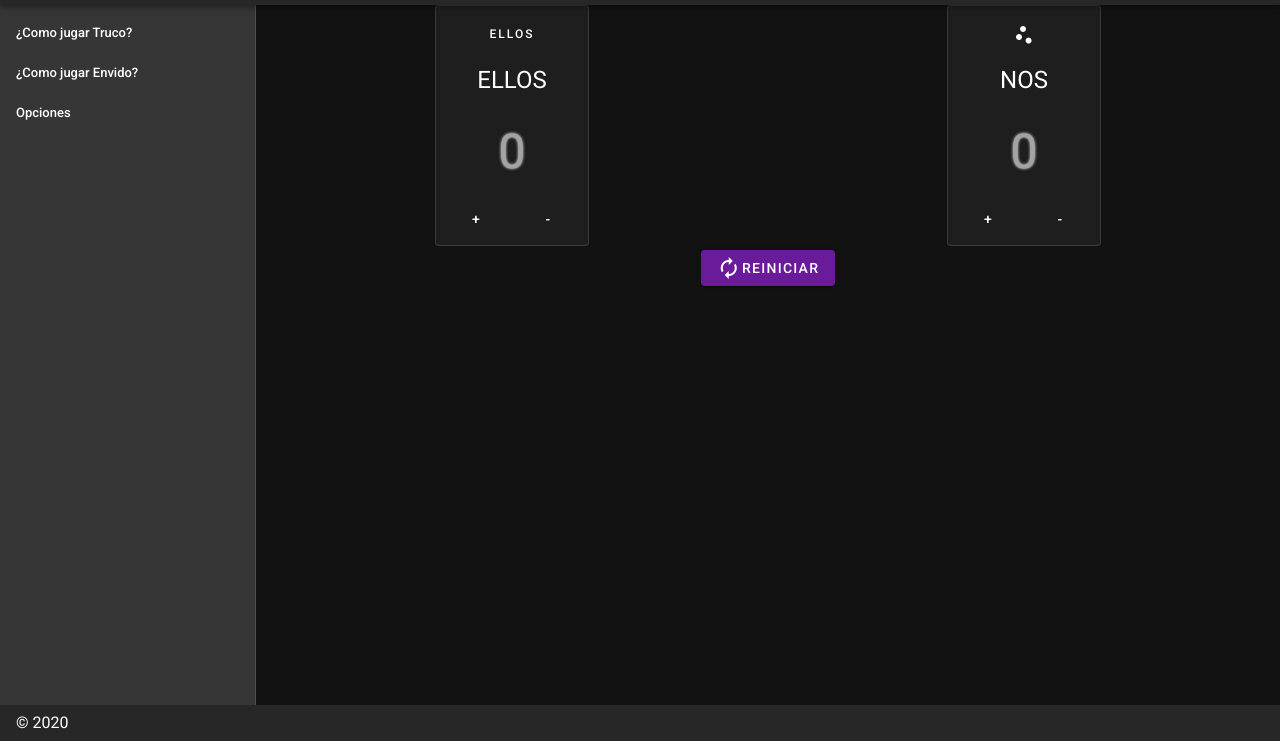
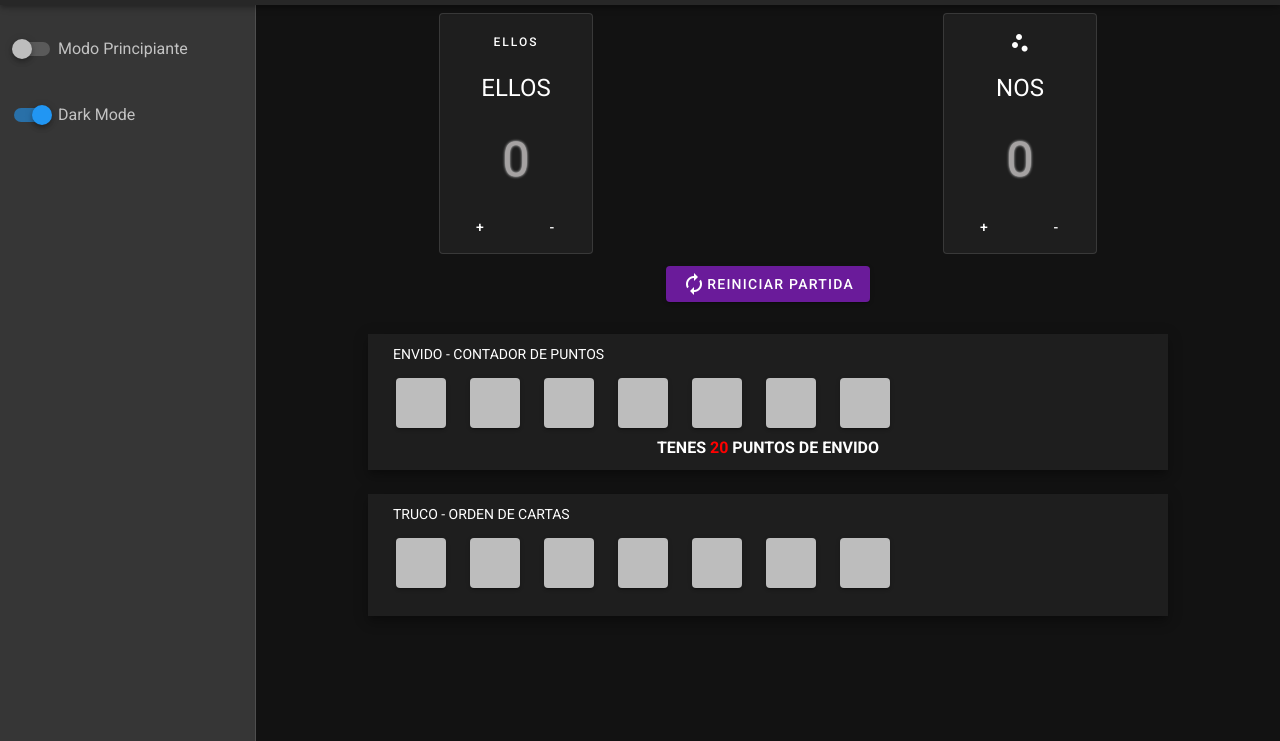
Before and after one commit to conradocanas/Truco-Helper, a plain HTML site: page index.html in a window 1280 px wide. Shown: the part 59-800 px from the top of the page. Drawn offline with nearby package versions, Linux system fonts and the light colour scheme.

Commit message:
Arreglado el switcher de Dark Mode Agregadas las secciones para principiantes Mejoras esteticas general

```diff
--- a/index.html
+++ b/index.html
@@ -12,27 +12,15 @@
 </head>
 <body>
   <div id="app">
-    <v-app id="inspire">
+    <v-app id="inspire" :dark="setTheme">
       <!--Nav-->
       <v-navigation-drawer v-model="drawer" app clipped >
-        <v-list dense>
-          <v-list-item @click="">
-            <v-list-item-content>
-              <v-list-item-title>¿Como jugar Truco?</v-list-item-title>
-            </v-list-item-content>
-          </v-list-item>
-          <v-list-item @click="">
-            <v-list-item-content>
-              <v-list-item-title>¿Como jugar Envido?</v-list-item-title>
-            </v-list-item-content>
-          </v-list-item>
-          <v-list-item @click="">
-            <v-list-item-content>
-              <v-list-item-title>Opciones</v-list-item-title>
-            </v-list-item-content>
-          </v-list-item>
-        </v-list>
+        <v-container fluid>
+          <v-switch v-model="modoPrincipante" :label="`Modo Principiante`"></v-switch>
+          <v-switch :label="`Dark Mode`" v-model="goDark"></v-switch>
+        </v-container>
       </v-navigation-drawer>
+
 
       <!--Title Nav-->
       <v-app-bar app clipped-left>
@@ -44,10 +32,9 @@
 
       <v-content>
         <v-container>
-          <v-row>
-
+          <v-row class="pa-2">
             <!------------Card ELLOS------------->
-            <v-card class="mx-auto" max-width="344" outlined>
+            <v-card class="mx-auto" max-width="50%" outlined>
               <v-list-item three-line>
                 <v-list-item-content>
                     <div class="overline mb-4 text-center">ELLOS</div>
@@ -70,7 +57,7 @@
             </v-card>
 
             <!----------Card NOS---------->
-            <v-card class="mx-auto" max-width="344" outlined>
+            <v-card class="mx-auto" max-width="50%" outlined>
               <v-list-item three-line>
                 <v-list-item-content>
                     <div class="overline mb-4 text-center"><v-icon>scatter_plot</v-icon></div>
@@ -94,10 +81,10 @@
           </v-row>
 
           <!--Reset Button + Dialog-->
-          <v-row justify="center" class="my-4">
+          <v-row justify="center" class="my-4 pt-0 pb-4">
             <v-dialog persistent v-model="dialog" max-width="300">
               <template v-slot:activator="{ on }">
-                <v-btn color="purple darken-3" dark v-on="on"><v-icon>autorenew</v-icon>Reiniciar</v-btn>
+                <v-btn color="purple darken-3" dark v-on="on"><v-icon>autorenew</v-icon>Reiniciar Partida</v-btn>
               </template>
               <v-card>
                 <v-card-title class="headline">Reinicio</v-card-title>
@@ -111,14 +98,98 @@
             </v-dialog>
           </v-row>
 
+          <v-sheet
+            class="mx-auto training"
+            elevation="8"
+            max-width="800"
+          >
+          <div style="font-size: 14px; margin-bottom:-20px; padding: 10px 0px 5px 25px">ENVIDO - CONTADOR DE PUNTOS</div>
+            <v-slide-group
+              v-model="model"
+              class="pa-4"
+              multiple
+            >
+              <v-slide-item
+                v-for="n in 7"
+                :key="n"
+                v-slot:default="{ active, toggle }"
+              >
+                <v-card
+                  :color="active ? 'primary' : 'grey lighten-1'"
+                  class="ma-3"
+                  height="50"
+                  width="50"
+                  @click="toggle"
+                >
+                  <v-row
+                    class="fill-height"
+                    align="center"
+                    justify="center"
+                  >
+                    <v-scale-transition>
+                      <v-icon
+                        v-if="active"
+                        color="white"
+                        size="36"
+                        v-text="'check_circle_outline'"
+                      ></v-icon>
+                    </v-scale-transition>
+                  </v-row>
+                </v-card>
+              </v-slide-item>
+            </v-slide-group>
+            <center style="margin-top:-20px; padding-bottom: 10px"><strong>TENES <span id="puntos-envido" style="color: rgb(255, 0, 0)">20</span> PUNTOS DE ENVIDO</strong></center>
+          </v-sheet>
+<br>
+          <v-sheet
+            class="mx-auto training"
+            elevation="8"
+            max-width="800"
+          >
+          <div style="font-size: 14px; margin-bottom:-20px; padding: 10px 0px 5px 25px">TRUCO - ORDEN DE CARTAS</div>
+            <v-slide-group
+              v-model="model"
+              class="pa-4"
+              multiple
+            >
+              <v-slide-item
+                v-for="n in cartas"
+                :key="n"
+                v-slot:default="{ active, toggle }"
+              >
+                <v-card
+                  :color="active ? 'primary' : 'grey lighten-1'"
+                  class="ma-3"
+                  height="50"
+                  width="50"
+                >
+                  <v-row
+                    class="fill-height"
+                    align="center"
+                    justify="center"
+                  >
+                    <v-scale-transition>
+                      <v-icon
+                        v-if="active"
+                        color="white"
+                        size="36"
+                        v-text="'check_circle_outline'"
+                      ></v-icon>
+                    </v-scale-transition>
+                  </v-row>
+                </v-card>
+              </v-slide-item>
+            </v-slide-group>
+          </v-sheet>
+
         </v-container>
       </v-content>
 
-      <!--Footer-->
+      <!--Footer
       <v-footer app>
         <span>&copy; 2020</span>
       </v-footer>
-
+      -->
     </v-app>
   </div>
   <script src="https://cdn.jsdelivr.net/npm/vue/dist/vue.js"></script>
--- a/vue.js
+++ b/vue.js
@@ -1,14 +1,19 @@
 const app = new Vue({
     el: '#app',
-    vuetify: new Vuetify({
-      theme: { dark: true },
-    }),
+    opts: {
+      theme: {
+          dark: true
+      }
+    },
+    vuetify: new Vuetify(this.opts),
     data: () => ({
       dialog: false,
       drawer: null,
       titulo: 'Truco Helper',
       contEllos: 0,
-      contNos: 0
+      contNos: 0,
+      goDark: true,
+      cartas: ["4", "5", "6", "7", "10", "11", "12"]
     }),
     methods: {
       aumentarNos(){
@@ -46,4 +51,18 @@ const app = new Vue({
       },
 
     },
+    computed: {
+      setTheme() {
+          if (this.goDark == true) {
+              return (this.$vuetify.theme.dark = true);
+          } else {
+              return (this.$vuetify.theme.dark = false);
+          }
+      },
+      trainingWheels() {
+        if (this.modoPrincipante == true) {
+
+        }
+      }
+  }
   })
```
